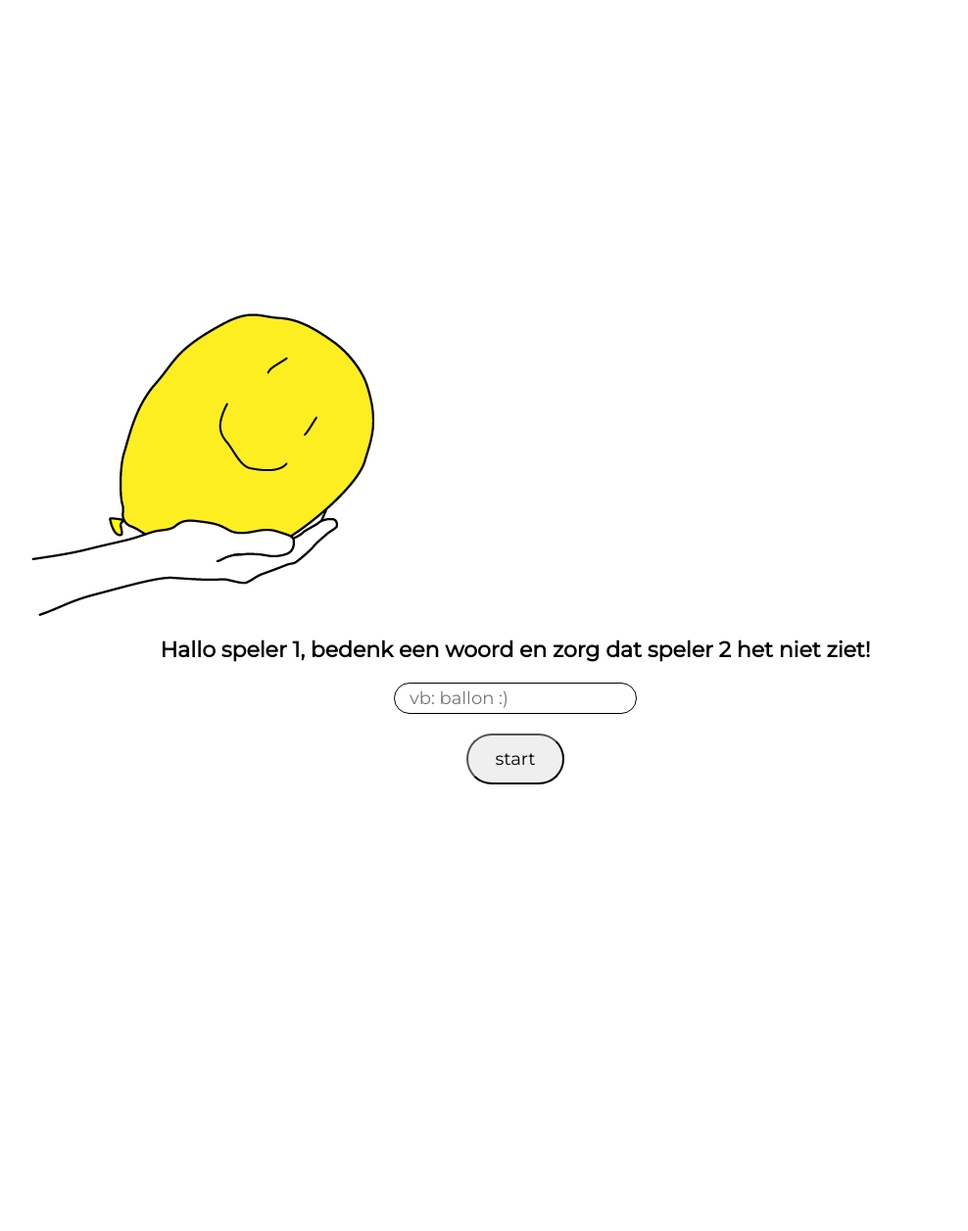
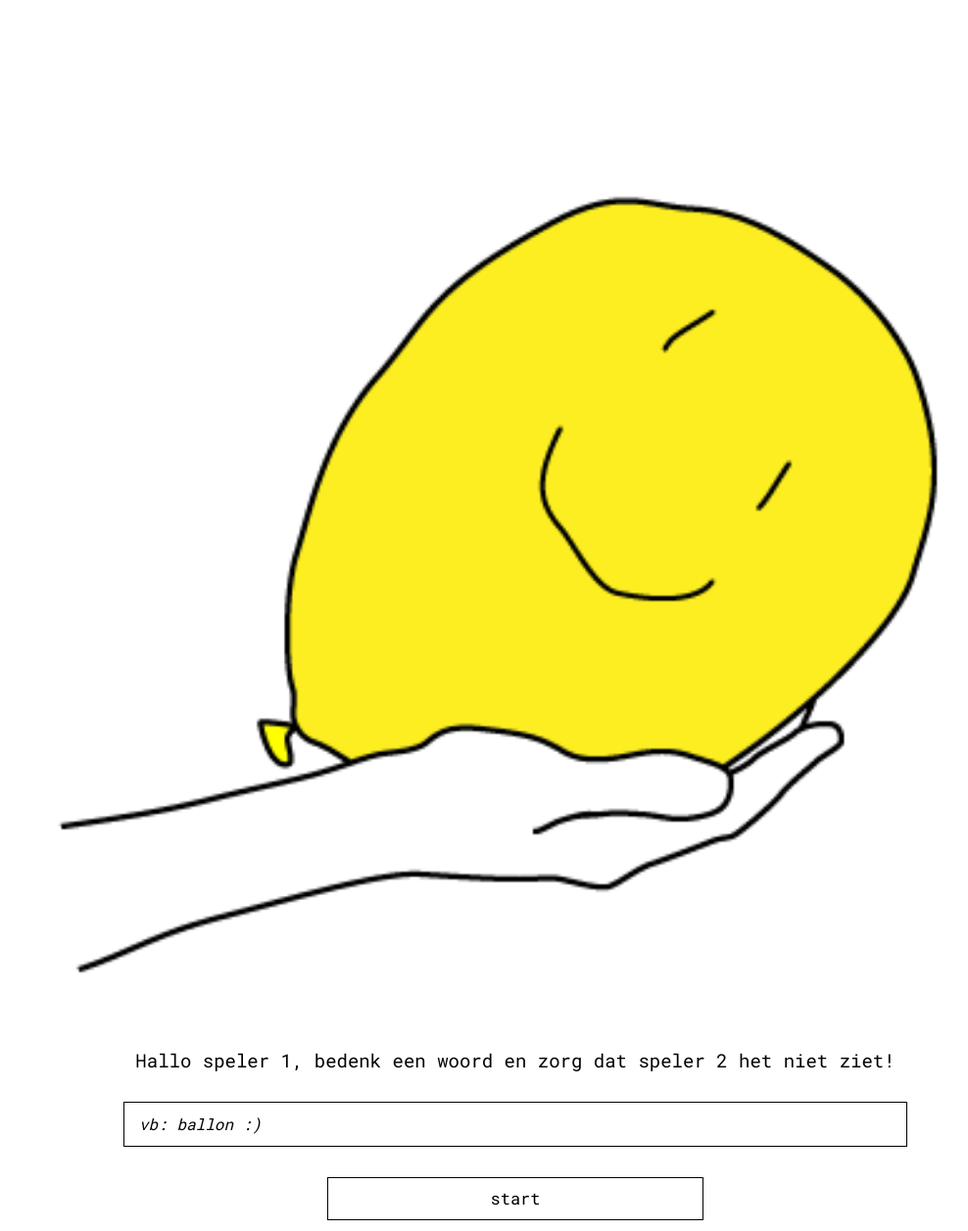
Before and after one commit to NoahNxT/NxTMan, a PHP site: page / in a window 1280 px wide. Shown: the whole page at 98% size, without its empty margins (114-1102 px from the left). Before the commit the page ends 801 px from the top, so only its background shows below. Run offline with PHP 8.4, Linux system fonts and the light colour scheme.

Commit message:
Final commit

```diff
--- a/style.css
+++ b/style.css
@@ -1,10 +1,28 @@
 /* algemeen */
 
-@import url("https://fonts.googleapis.com/css?family=Montserrat&display=swap");
+@import url("https://fonts.googleapis.com/css?family=Roboto+Mono&display=swap");
 
-/* index.html */
+::placeholder {
+  color: black;
+  font-style: italic;
+  opacity: 1; /* Firefox */
+}
+
+:-ms-input-placeholder {
+  /* Internet Explorer 10-11 */
+  color: black;
+  font-style: italic;
+}
+
+::-ms-input-placeholder {
+  /* Microsoft Edge */
+  color: black;
+  font-style: italic;
+}
+
+/* index.php */
 * {
-  font-family: "Montserrat", sans-serif;
+  font-family: "Roboto Mono", monospace;
 }
 
 body {
@@ -13,7 +31,7 @@ body {
 
 .IndexPageContainer {
   width: 80vw;
-  height: 200px;
+  height: 500px;
   position: absolute;
   top: 0;
   bottom: 0;
@@ -22,11 +40,17 @@ body {
   margin: auto;
 }
 
+.openingImage {
+  width: 100%;
+  margin-bottom: 30px;
+}
+
 h1 {
-  font-size: 22px;
-  margin: 0px 0px 20px 0px;
+  font-size: 19px;
+  margin: 0px 0px 30px 0px;
   text-align: center;
   place-self: center;
+  font-weight: normal;
 }
 
 .formContainer {
@@ -37,19 +61,32 @@ h1 {
 
 .formContainer__input {
   border: 1px solid black;
-  border-radius: 30px;
-  height: 30px;
+  height: 44px;
+  width: 60vw;
   outline: none;
   padding: 0px 15px;
-  font-size: 18px;
+  font-size: 16px;
   margin: 0px 0px 20px 0px;
+  caret-color: #ff7bac;
+  color: #ff7bac;
 }
 
 .formContainer__submit {
   width: 100px;
   color: black;
-  border-radius: 30px;
-  font-size: 18px;
+  background-color: white;
+  border: 1px solid black;
+  outline: none;
+  height: 44px;
+  width: 30vw;
+  padding: 5px 15px;
+  font-size: 17px;
+  place-self: center;
+}
+
+.formContainer__submit:active {
+  color: #ff7bac;
+  border: 1px solid #ff7bac;
 }
 
 /* index.html */
@@ -73,20 +110,35 @@ h1 {
 .buttonMijnBeurt--Boe {
   width: 100px;
   color: black;
-  background-color: rgb(187, 187, 187);
-  border-radius: 30px;
-  border: none;
+  background-color: none;
+  border: 1px solid black;
   outline: none;
   height: 44px;
-  width: 60vw;
+  width: 50vw;
   padding: 5px 15px;
-  font-size: 18px;
+  font-size: 16px;
   place-self: center;
+}
+
+.buttonMijnBeurt--Hoera {
+  background-color: #fcee21;
+}
+
+.buttonMijnBeurt--Boe {
+  background-color: #ff7bac;
 }
 
 .buttonMijnBeurt--Hoera:active,
 .buttonMijnBeurt--Boe:active {
   background-color: rgb(128, 255, 206);
+}
+
+.boePageBody {
+  background-color: #ff7bac;
+}
+
+.hoeraPageBody {
+  background-color: #fcee21;
 }
 
 /* ----------game.php---------- */
```
